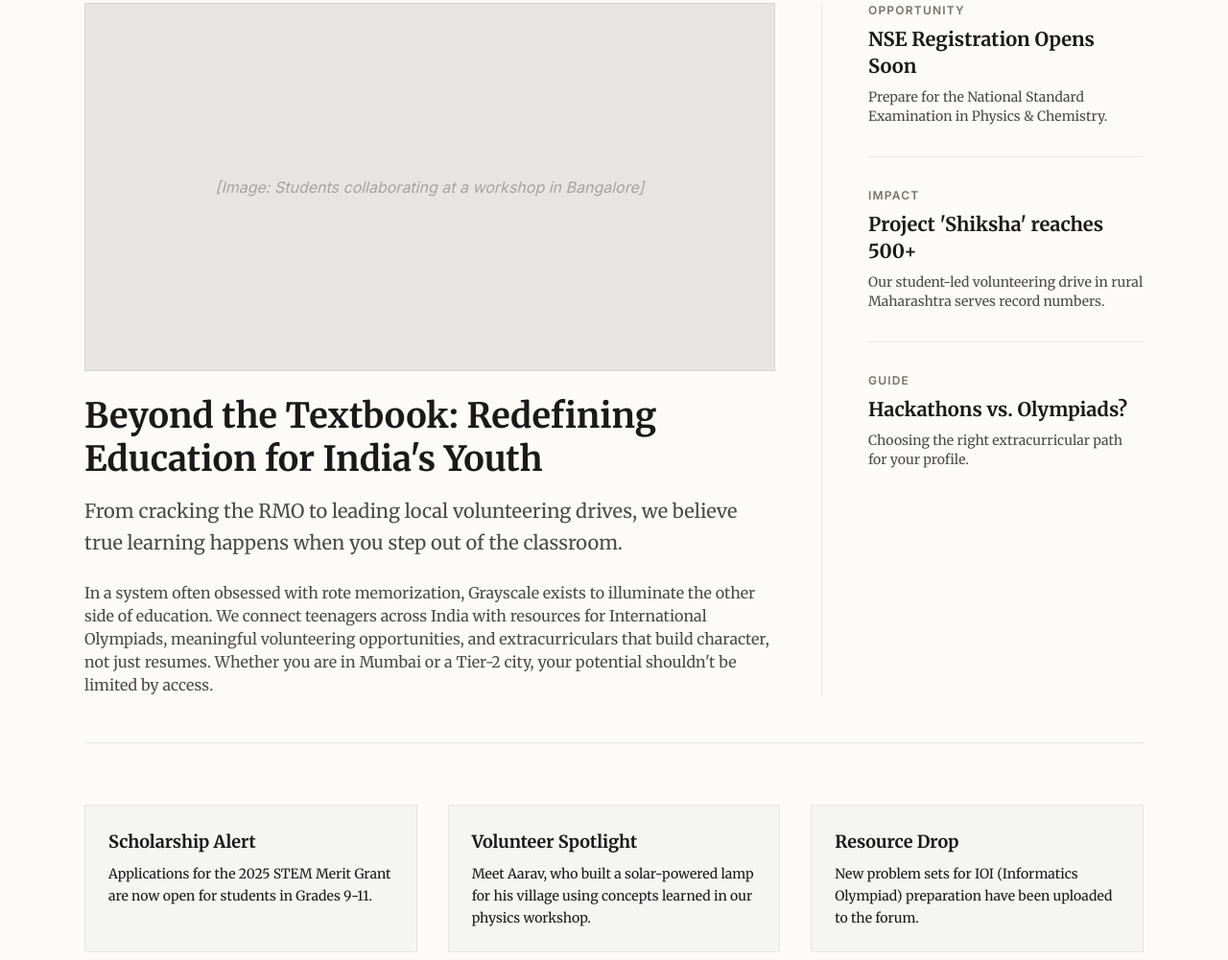
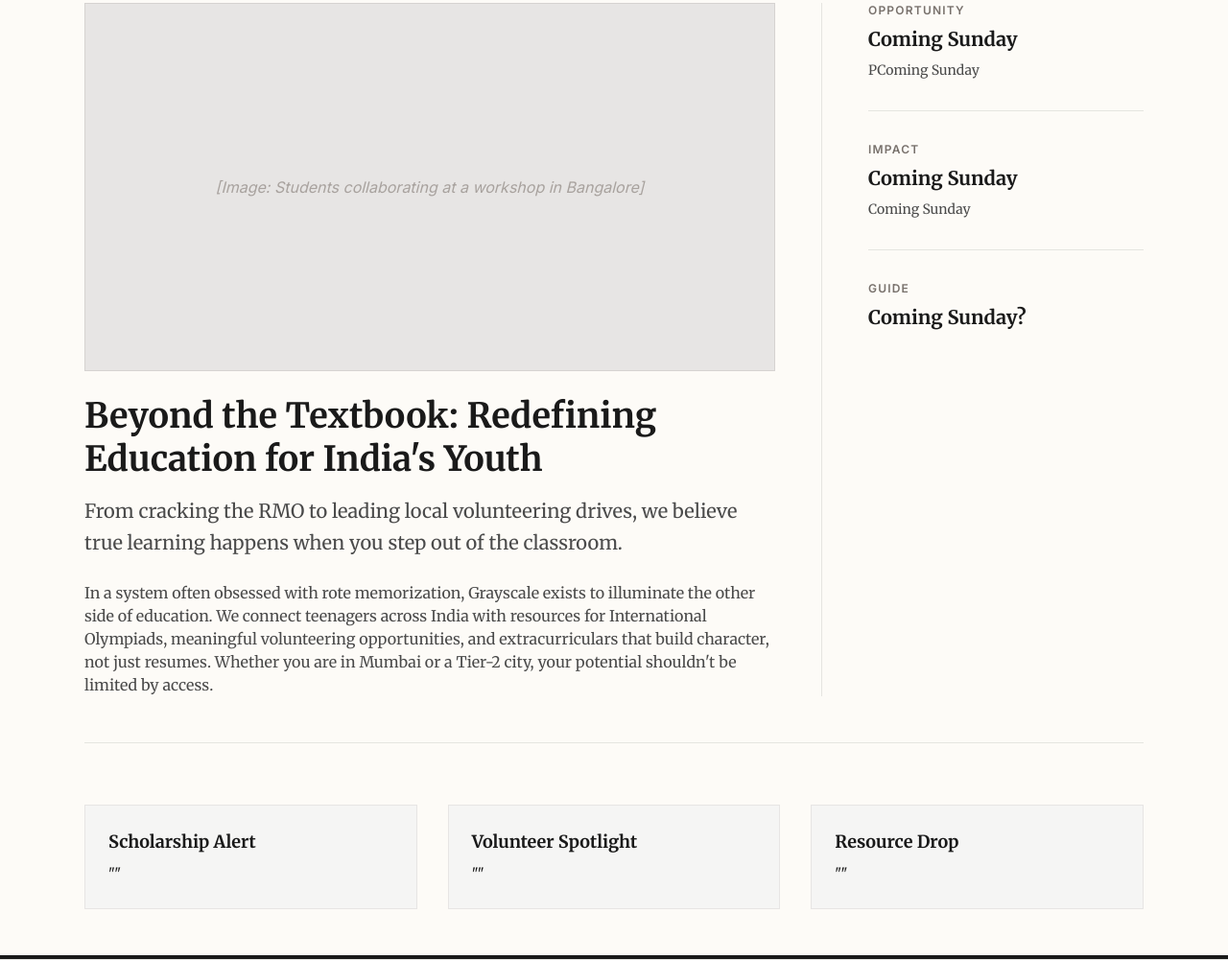
Before and after one commit to Lostless1907/Grayscale, a plain HTML site: page index.html in a window 1280 px wide. Shown: the part 231-1232 px from the top of the page at 96% size. Drawn offline with nearby package versions, Linux system fonts and the light colour scheme.

Commit message:
Updated text

```diff
--- a/index.html
+++ b/index.html
@@ -153,20 +153,20 @@
                     <div class="lg:col-span-4 border-l border-divider pl-0 lg:pl-12 flex flex-col gap-8">
                         <div>
                             <span class="text-xs font-sans font-bold uppercase tracking-widest text-stone-500 mb-2 block">Opportunity</span>
-                            <h3 class="text-xl font-bold hover:underline cursor-pointer">NSE Registration Opens Soon</h3>
-                            <p class="text-sm mt-2 text-ink-light">Prepare for the National Standard Examination in Physics & Chemistry.</p>
+                            <h3 class="text-xl font-bold hover:underline cursor-pointer">Coming Sunday</h3>
+                            <p class="text-sm mt-2 text-ink-light">PComing Sunday</p>
                         </div>
                         <hr class="border-divider">
                         <div>
                             <span class="text-xs font-sans font-bold uppercase tracking-widest text-stone-500 mb-2 block">Impact</span>
-                            <h3 class="text-xl font-bold hover:underline cursor-pointer">Project 'Shiksha' reaches 500+</h3>
-                            <p class="text-sm mt-2 text-ink-light">Our student-led volunteering drive in rural Maharashtra serves record numbers.</p>
+                            <h3 class="text-xl font-bold hover:underline cursor-pointer">Coming Sunday</h3>
+                            <p class="text-sm mt-2 text-ink-light">Coming Sunday</p>
                         </div>
                         <hr class="border-divider">
                         <div>
                             <span class="text-xs font-sans font-bold uppercase tracking-widest text-stone-500 mb-2 block">Guide</span>
-                            <h3 class="text-xl font-bold hover:underline cursor-pointer">Hackathons vs. Olympiads?</h3>
-                            <p class="text-sm mt-2 text-ink-light">Choosing the right extracurricular path for your profile.</p>
+                            <h3 class="text-xl font-bold hover:underline cursor-pointer">Coming Sunday?</h3>
+                            <p class="text-sm mt-2 text-ink-light"></p>
                         </div>
                     </div>
                 </div>
@@ -176,15 +176,15 @@
             <div class="grid grid-cols-1 md:grid-cols-3 gap-8">
                 <div class="bg-stone-100 p-6 border border-stone-200">
                     <h4 class="font-bold text-lg mb-2">Scholarship Alert</h4>
-                    <p class="text-sm leading-relaxed">Applications for the 2025 STEM Merit Grant are now open for students in Grades 9-11.</p>
+                    <p class="text-sm leading-relaxed">""</p>
                 </div>
                 <div class="bg-stone-100 p-6 border border-stone-200">
                     <h4 class="font-bold text-lg mb-2">Volunteer Spotlight</h4>
-                    <p class="text-sm leading-relaxed">Meet Aarav, who built a solar-powered lamp for his village using concepts learned in our physics workshop.</p>
+                    <p class="text-sm leading-relaxed">""</p>
                 </div>
                 <div class="bg-stone-100 p-6 border border-stone-200">
                     <h4 class="font-bold text-lg mb-2">Resource Drop</h4>
-                    <p class="text-sm leading-relaxed">New problem sets for IOI (Informatics Olympiad) preparation have been uploaded to the forum.</p>
+                    <p class="text-sm leading-relaxed">""</p>
                 </div>
             </div>
         </section>
@@ -193,7 +193,7 @@
         <section id="about" class="page-content">
             <div class="max-w-3xl mx-auto">
                 <div class="text-center mb-16">
-                    <h2 class="text-4xl font-bold mb-6 italic">"Empowering the next generation of thinkers."</h2>
+                    <h2 class="text-4xl font-bold mb-6 italic">"No buzzwords, no money. Willingness deserves Opportunity."</h2>
                     <div class="w-24 h-1 bg-ink mx-auto"></div>
                 </div>
 
```
